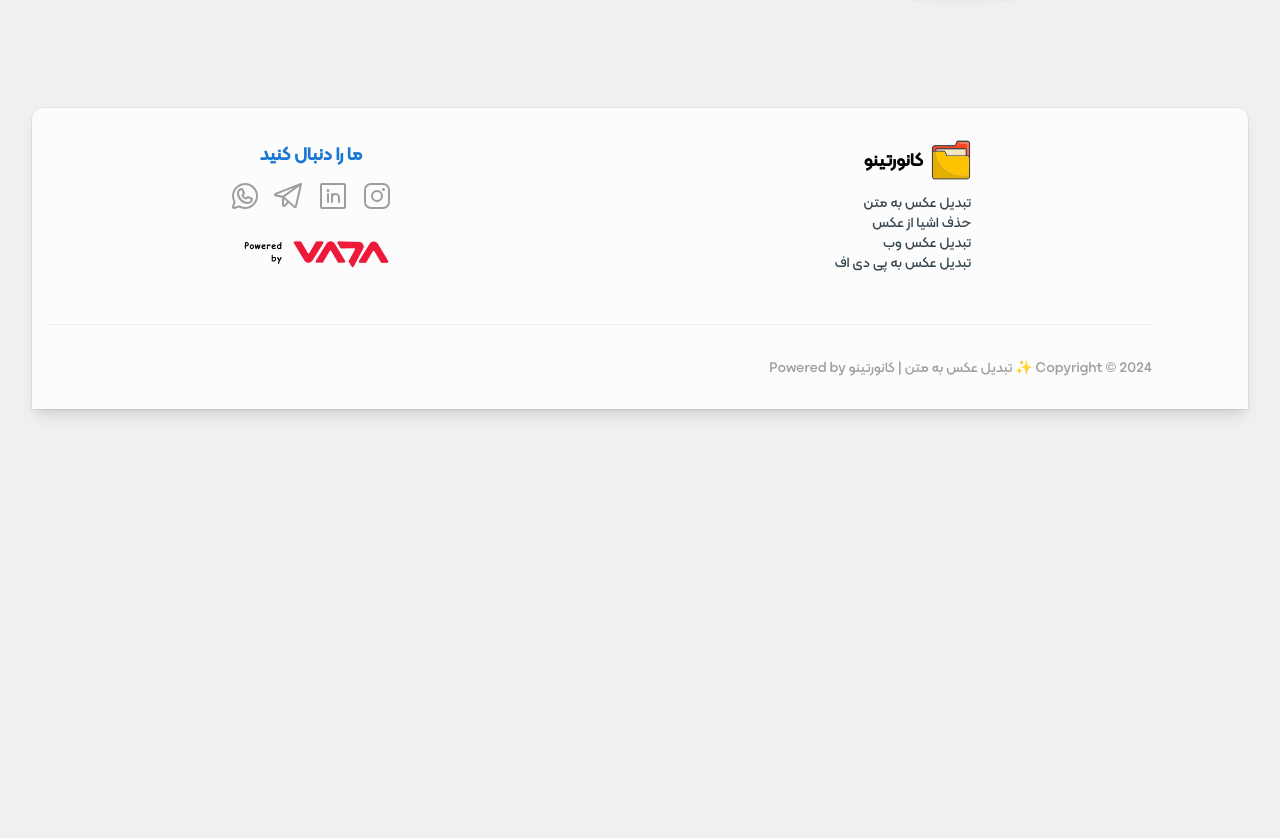
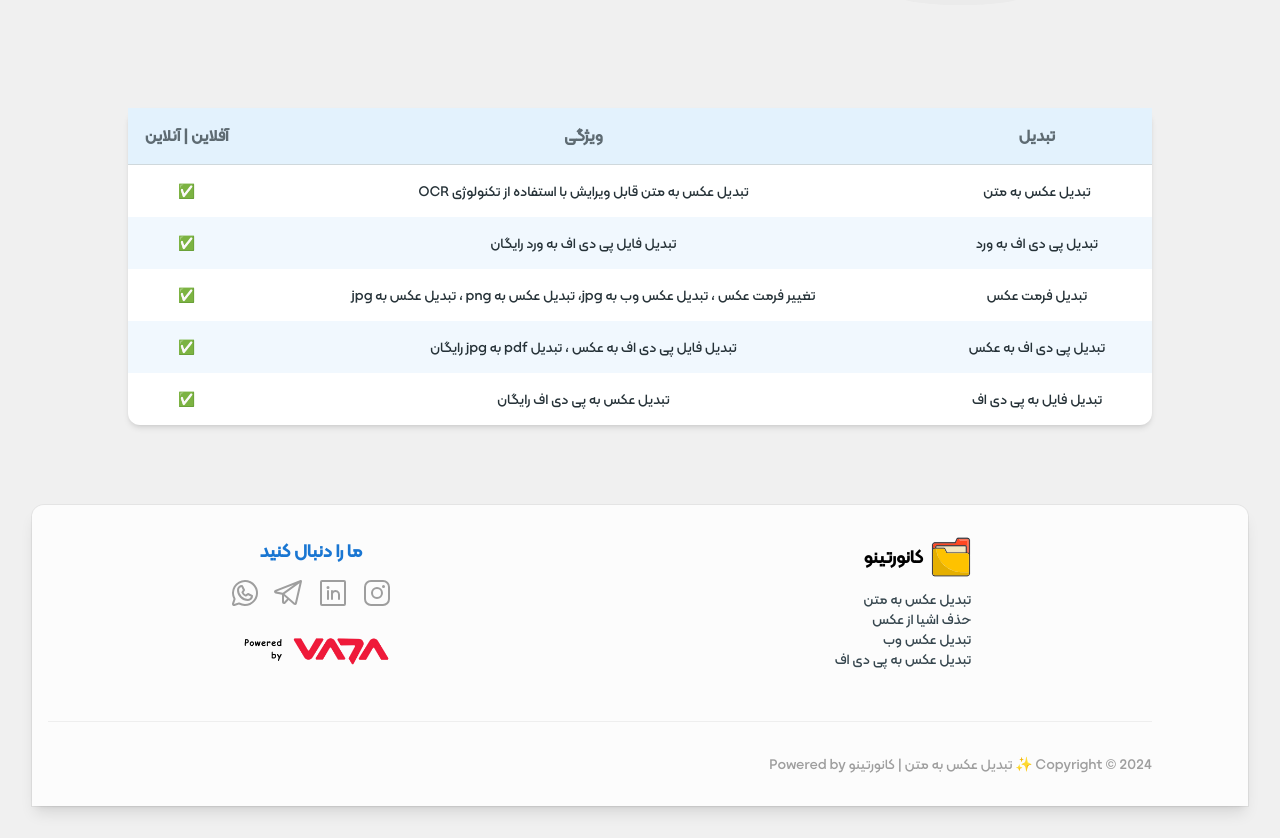
Before and after one commit to AmirmahdiNourkazemi/convertino, a React (Vite) app: page / in a window 1280 px wide. Shown: the part 2013-2851 px from the top of the page. Before the commit the page ends 2454 px from the top, so only its background shows below. Built offline with nearby package versions, Linux system fonts and the light colour scheme.

Commit message:
feat: add table content

```diff
--- /dev/null
+++ b/src/components/ui/TableContent.jsx
@@ -0,0 +1,99 @@
+import { Card, Typography } from "@material-tailwind/react";
+
+const TABLE_HEAD = ["تبدیل", "ویژگی", "آفلاین | آنلاین"];
+
+const TABLE_ROWS = [
+  {
+    name: "تبدیل عکس به متن ",
+    job: "تبدیل عکس به متن قابل ویرایش با استفاده از تکنولوژی OCR",
+    date: "✅",
+  },
+  {
+    name: "تبدیل پی دی اف به ورد",
+    job: "تبدیل فایل پی دی اف به ورد رایگان",
+    date: "✅",
+  },
+  {
+    name: "تبدیل فرمت عکس ",
+    job: "تغییر فرمت عکس ، تبدیل عکس وب به jpg، تبدیل عکس به png ، تبدیل عکس به jpg",
+    date: "✅",
+  },
+  {
+    name: "تبدیل پی دی اف به عکس",
+    job: "تبدیل فایل پی دی اف به عکس ، تبدیل pdf به jpg رایگان",
+    date: "✅",
+  },
+  {
+    name: "تبدیل فایل به پی دی اف",
+    job: "تبدیل عکس به پی دی اف رایگان",
+    date: "✅",
+  },
+];
+
+export function TableWithStripedRows() {
+  return (
+    <section className="mt-10 md:mt-20 md:max-w-5xl mx-auto">
+
+      <Card className="font-kalame-medium h-full w-full">
+        <table className="w-full table-auto">
+          <thead>
+            <tr>
+              {TABLE_HEAD.map((head) => (
+                <th
+                  key={head}
+                  className="border-b border-blue-gray-100 bg-blue-50 py-4"
+                >
+                  <Typography
+                    variant="small"
+                    color="blue-gray"
+                    className="font-irm-medium font-black text-xs md:text-base leading-none opacity-70"
+                  >
+                    {head}
+                  </Typography>
+                </th>
+              ))}
+            </tr>
+          </thead>
+          <tbody>
+            {TABLE_ROWS.map(({ name, job, date, allow }, index) => (
+              <tr key={name} className="even:bg-blue-50/50">
+                <td className="p-4">
+                  <Typography
+                    variant="small"
+                    color="blue-gray"
+                    className="font-irm text-xs md:text-sm"
+                  >
+                    {name}
+                  </Typography>
+                </td>
+                <td className="p-4">
+                  <Typography
+                    variant="small"
+                    color="blue-gray"
+                    className="font-irm text-xs md:text-sm"
+                  >
+                    {job}
+                  </Typography>
+                </td>
+                <td className="p-4">
+                  <Typography
+                    variant="small"
+                    color="blue-gray"
+                    className="font-irm text-xs md:text-sm"
+                  >
+                    {date}
+                  </Typography>
+                </td>
+                {/* <td className="p-4">
+                <Typography as="a" href="#" variant="small" color="blue-gray" className="font-medium">
+                  {allow}
+                </Typography>
+              </td> */}
+              </tr>
+            ))}
+          </tbody>
+        </table>
+      </Card>
+    </section>
+  );
+}
--- a/src/pages/Home.jsx
+++ b/src/pages/Home.jsx
@@ -9,6 +9,7 @@ import ImageContent1 from "../components/ui/imageContent1";
 import ImageContent2 from "../components/ui/imageContent2";
 import ImageContent3 from "../components/ui/imageContent3";
 import Starter from "../assets/images/pic4.svg";
+import { TableWithStripedRows } from "../components/ui/TableContent";
 function Home() {
   return (
   <div className="relative">
@@ -39,6 +40,7 @@ function Home() {
       <ImageContent1/>
       <ImageContent2/>
       <ImageContent3/>
+      <TableWithStripedRows/>
       <Footer/>
       <div className="flex justify-center">
 
```
